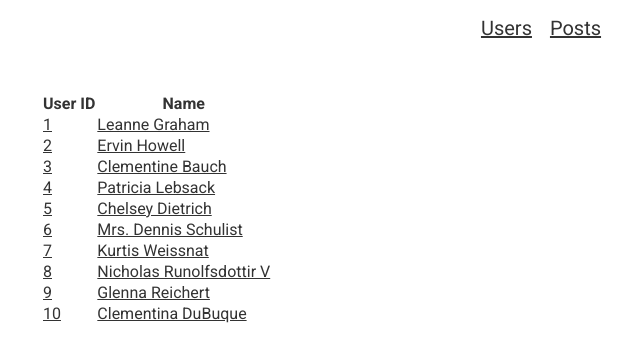
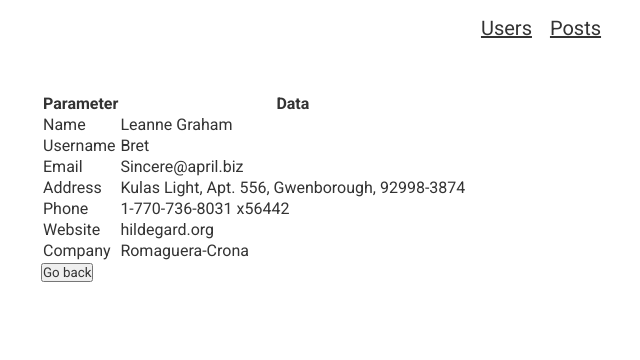
Before and after one commit to Arturs-E/30md-user-page-router, a React (Create React App) app: page /users/1 in a window 1280 px wide. Shown: the top 360 px of the page, without its empty margins (99-739 px from the left). Built offline with nearby package versions, Linux system fonts and the light colour scheme.

Commit message:
Working user and post pages

```diff
--- a/src/App.tsx
+++ b/src/App.tsx
@@ -8,6 +8,7 @@ import Posts from './pages/posts/Posts';
 import Post from './pages/post/Post';
 import PageNotFound from './pages/404/PageNotFound';
 import Users from './pages/users/Users';
+import User from './pages/user/User';
 
 const App = () => (
   <BrowserRouter>
@@ -16,7 +17,7 @@ const App = () => (
         <Route path="/" element={<Layout />}>
           <Route index element={<Navigate to="users" />} />
           <Route path="users" element={<Users />} />
-          <Route path="users/:id" element={<Users />} />
+          <Route path="users/:id" element={<User />} />
           <Route path="posts" element={<Posts />} />
           <Route path="posts/:id" element={<Post />} />
           <Route path="*" element={<PageNotFound />} />
--- a/src/pages/user/User.tsx
+++ b/src/pages/user/User.tsx
@@ -1,13 +1,76 @@
 import React from 'react';
 import './User.scss';
+import { useNavigate, useParams } from 'react-router-dom';
 import users from '../../data/users.json';
+import PageNotFound from '../404/PageNotFound';
 
-const User = () => (
-  <div className="user-wrapper">
-    <section className="user">
-      Tests user
+const User = () => {
+  const { id } = useParams<'id'>();
+  const navigate = useNavigate();
+
+  if (!id) {
+    return null;
+  }
+
+  const userData = users.find((user) => user.id === +id);
+
+  if (!userData) {
+    return <PageNotFound />;
+  }
+
+  const {
+    name, address, company, email, phone, username, website,
+  } = userData;
+
+  return (
+    <section className="user-wrapper">
+      <div className="user">
+        <table>
+          <tr>
+            <th>Parameter</th>
+            <th>Data</th>
+          </tr>
+          <tr>
+            <td>Name</td>
+            <td>{name}</td>
+          </tr>
+          <tr>
+            <td>Username</td>
+            <td>{username}</td>
+          </tr>
+          <tr>
+            <td>Email</td>
+            <td>{email}</td>
+          </tr>
+          <tr>
+            <td>Address</td>
+            <td>
+              {address.street}
+              {', '}
+              {address.suite}
+              {', '}
+              {address.city}
+              {', '}
+              {address.zipcode}
+            </td>
+          </tr>
+          <tr>
+            <td>Phone</td>
+            <td>{phone}</td>
+          </tr>
+          <tr>
+            <td>Website</td>
+            <td>{website}</td>
+          </tr>
+          <tr>
+            <td>Company</td>
+            <td>{company.name}</td>
+          </tr>
+        </table>
+      </div>
+      <button onClick={() => navigate(-1)}>Go back</button>
     </section>
-  </div>
-);
+  );
+};
 
 export default User;
```
